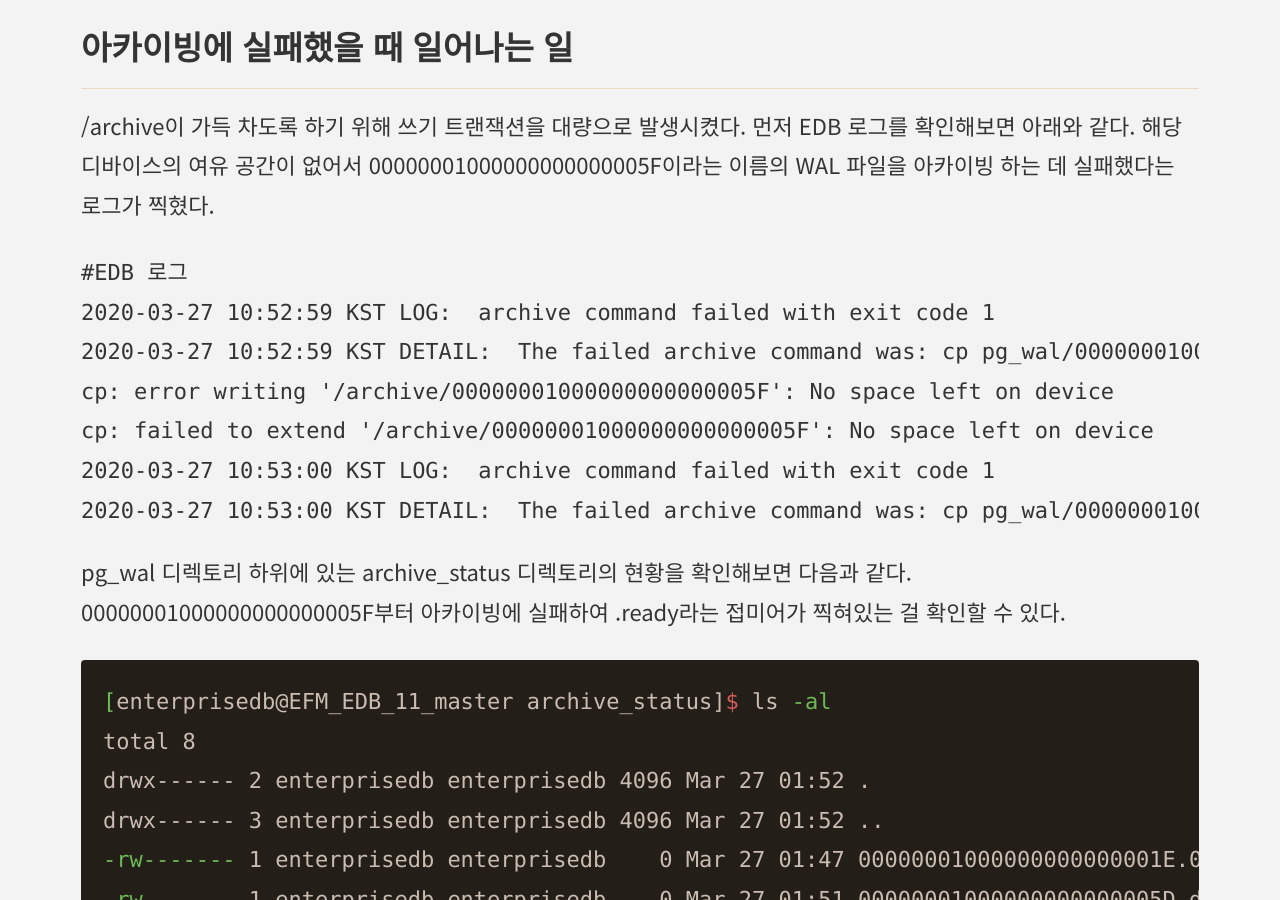
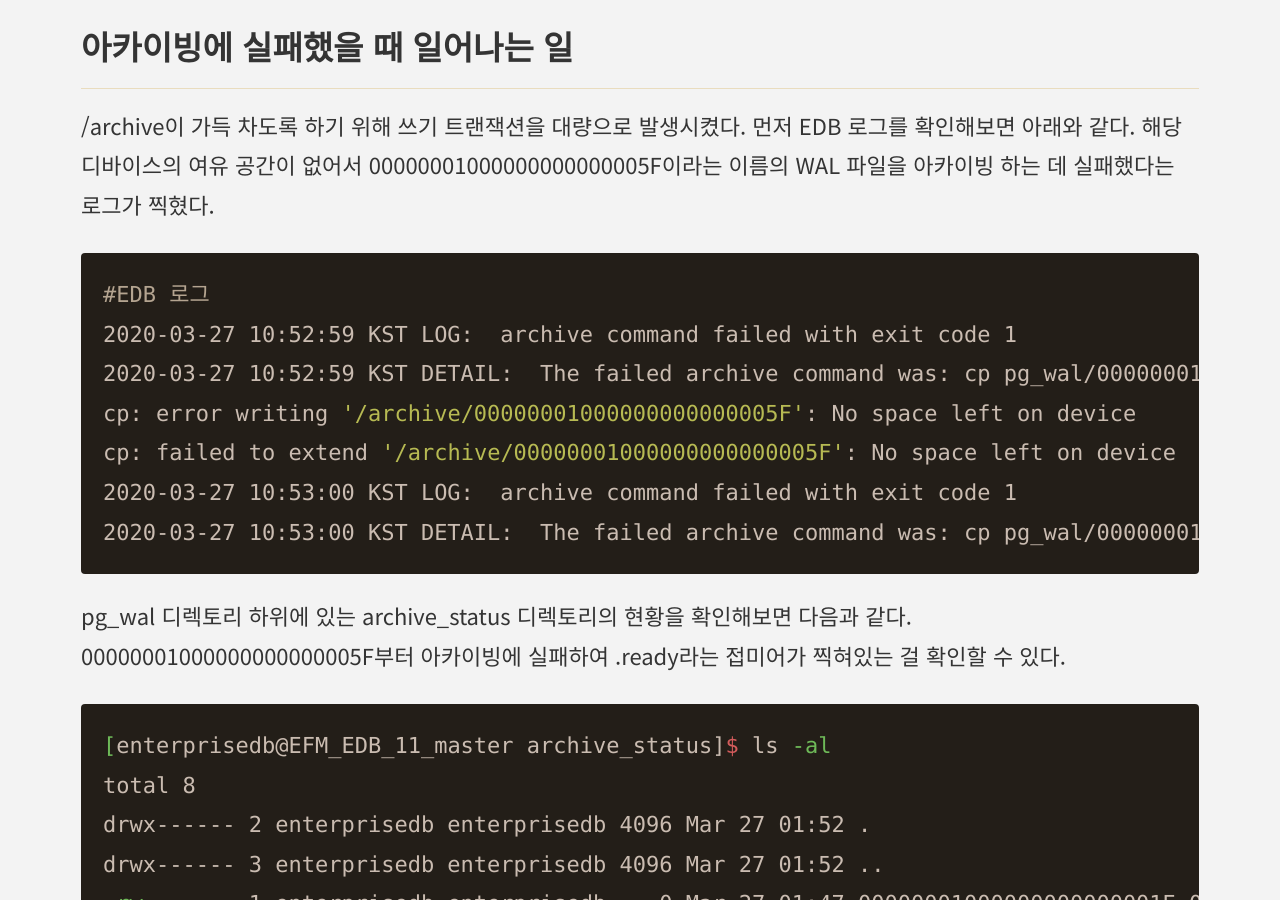
Before and after one commit to coiy/coiy.github.io, a Jekyll site: the page built from _posts/2020-03-26-bloated_wal_path.md, in a window 1280 px wide and 900 px high, scrolled down 1461 px. Built offline with Jekyll 4.4.1, drawn with Linux system fonts in a browser that asks for light colours; cached includes are drawn as plain includes.

Commit message:
오타 수정.

````diff
--- a/_posts/2020-03-26-bloated_wal_path.md
+++ b/_posts/2020-03-26-bloated_wal_path.md
@@ -39,7 +39,8 @@ tmpfs           1.6G     0  1.6G   0% /run/user/999
 ## 아카이빙에 실패했을 때 일어나는 일
 
 /archive이 가득 차도록 하기 위해 쓰기 트랜잭션을 대량으로 발생시켰다. 먼저 EDB 로그를 확인해보면 아래와 같다. 해당 디바이스의 여유 공간이 없어서 00000001000000000000005F이라는 이름의 WAL 파일을 아카이빙 하는 데 실패했다는 로그가 찍혔다.
-```log
+
+```bash
 #EDB 로그
 2020-03-27 10:52:59 KST LOG:  archive command failed with exit code 1
 2020-03-27 10:52:59 KST DETAIL:  The failed archive command was: cp pg_wal/00000001000000000000005F /archive/00000001000000000000005F
````
